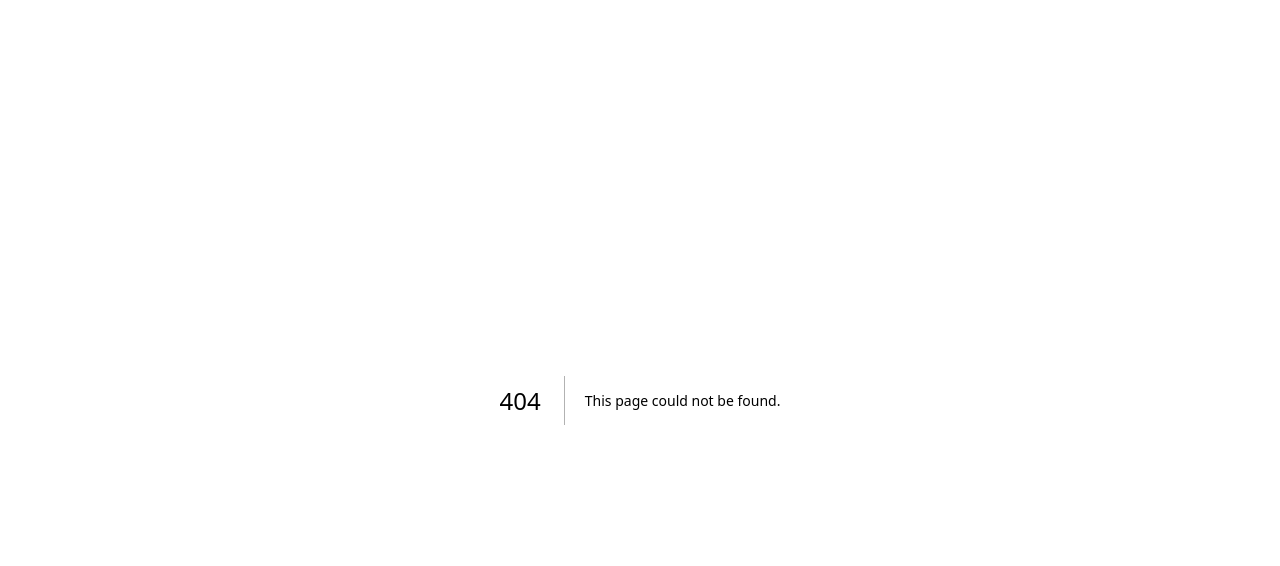
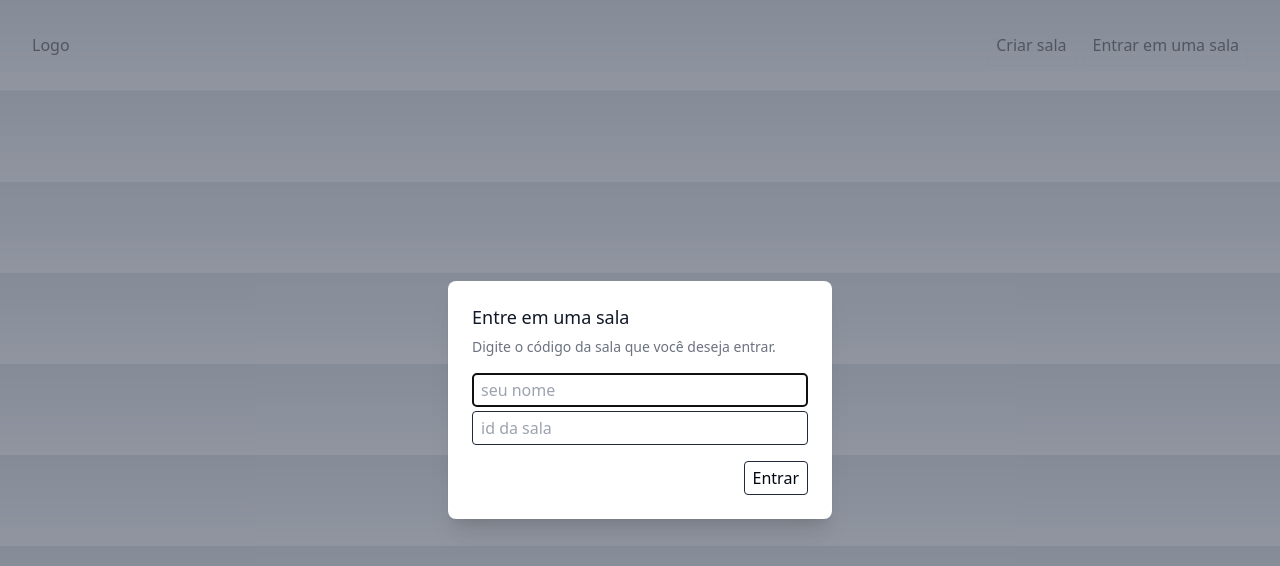
Before and after one commit to LeoUpperThrower4/jogo-da-vida, a Next.js app: page /room/1 in a window 1280 px wide. Before the commit this address had no page. Shown: the top 566 px of the page. Built offline with nearby package versions, Linux system fonts and the light colour scheme.

Commit message:
initial commit

```diff
--- /dev/null
+++ b/components/Header.tsx
@@ -0,0 +1,63 @@
+import Link from "next/link";
+import { Fragment, useState } from 'react'
+import { Dialog, Transition } from '@headlessui/react'
+
+export default function Header() {
+  const [joinRoomModalOpen, setJoinRoomModalOpen] = useState(true)
+  return (
+    <>
+      <header className="flex justify-between items-center px-8 py-6 border-b">
+        <Link href="/">Logo</Link>
+        <div className="flex items-center justify-center gap-2">
+          <button className="p-2 border rounded">Criar sala</button>
+          <button className="p-2 border rounded" onClick={() => setJoinRoomModalOpen(true)}>Entrar em uma sala</button>
+        </div>
+      </header>
+      <Transition.Root show={joinRoomModalOpen} as={Fragment}>
+        <Dialog as="div" className="relative z-10" onClose={setJoinRoomModalOpen}>
+          <Transition.Child
+            as={Fragment}
+            enter="ease-out duration-300"
+            enterFrom="opacity-0"
+            enterTo="opacity-100"
+            leave="ease-in duration-200"
+            leaveFrom="opacity-100"
+            leaveTo="opacity-0"
+          >
+            <div className="fixed inset-0 bg-gray-500 bg-opacity-75 transition-opacity" />
+          </Transition.Child>
+
+          <div className="fixed inset-0 z-10 overflow-y-auto">
+            <div className="flex min-h-full items-end justify-center p-4 text-center sm:items-center sm:p-0">
+              <Transition.Child
+                as={Fragment}
+                enter="ease-out duration-300"
+                enterFrom="opacity-0 translate-y-4 sm:translate-y-0 sm:scale-95"
+                enterTo="opacity-100 translate-y-0 sm:scale-100"
+                leave="ease-in duration-200"
+                leaveFrom="opacity-100 translate-y-0 sm:scale-100"
+                leaveTo="opacity-0 translate-y-4 sm:translate-y-0 sm:scale-95"
+              >
+                <Dialog.Panel className="relative transform overflow-hidden rounded-lg bg-white px-4 pb-4 pt-5 text-left shadow-xl transition-all sm:my-8 sm:w-full sm:max-w-sm sm:p-6">
+                  <Dialog.Title as="h3" className="text-lg leading-6 font-medium text-gray-900">
+                    Entre em uma sala
+                  </Dialog.Title>
+                  <div className="mt-2">
+                    <p className="text-sm text-gray-500">
+                      Digite o código da sala que você deseja entrar.
+                    </p>
+                  </div>
+                  <div className="flex flex-col my-4 text-black gap-1 h-full">
+                  <input placeholder="seu nome" className="border border-gray-800 px-2 py-1 rounded text-black" type="text" name="username" id="username" />
+                  <input placeholder="id da sala" className="border border-gray-800 px-2 py-1 rounded text-black" type="text" name="roomId" id="roomId" />
+                  </div>
+                  <button type="submit" className="ml-auto px-2 py-1 flex border border-gray-800 rounded flex-1 items-center justify-center text-gray-950">Entrar</button>
+                </Dialog.Panel>
+              </Transition.Child>
+            </div>
+          </div>
+        </Dialog>
+      </Transition.Root>
+    </>
+  )
+}
--- a/package.json
+++ b/package.json
@@ -9,6 +9,7 @@
     "lint": "next lint"
   },
   "dependencies": {
+    "@headlessui/react": "^1.7.15",
     "@types/node": "20.3.1",
     "@types/react": "18.2.12",
     "@types/react-dom": "18.2.5",
--- a/pages/index.tsx
+++ b/pages/index.tsx
@@ -1,118 +1,9 @@
-import Image from 'next/image'
-import { Inter } from 'next/font/google'
-
-const inter = Inter({ subsets: ['latin'] })
+import Header from "@/components/Header";
 
 export default function Home() {
   return (
-    <main
-      className={`flex min-h-screen flex-col items-center justify-between p-24 ${inter.className}`}
-    >
-      <div className="z-10 w-full max-w-5xl items-center justify-between font-mono text-sm lg:flex">
-        <p className="fixed left-0 top-0 flex w-full justify-center border-b border-gray-300 bg-gradient-to-b from-zinc-200 pb-6 pt-8 backdrop-blur-2xl dark:border-neutral-800 dark:bg-zinc-800/30 dark:from-inherit lg:static lg:w-auto  lg:rounded-xl lg:border lg:bg-gray-200 lg:p-4 lg:dark:bg-zinc-800/30">
-          Get started by editing&nbsp;
-          <code className="font-mono font-bold">pages/index.tsx</code>
-        </p>
-        <div className="fixed bottom-0 left-0 flex h-48 w-full items-end justify-center bg-gradient-to-t from-white via-white dark:from-black dark:via-black lg:static lg:h-auto lg:w-auto lg:bg-none">
-          <a
-            className="pointer-events-none flex place-items-center gap-2 p-8 lg:pointer-events-auto lg:p-0"
-            href="https://vercel.com?utm_source=create-next-app&utm_medium=default-template-tw&utm_campaign=create-next-app"
-            target="_blank"
-            rel="noopener noreferrer"
-          >
-            By{' '}
-            <Image
-              src="/vercel.svg"
-              alt="Vercel Logo"
-              className="dark:invert"
-              width={100}
-              height={24}
-              priority
-            />
-          </a>
-        </div>
-      </div>
-
-      <div className="relative flex place-items-center before:absolute before:h-[300px] before:w-[480px] before:-translate-x-1/2 before:rounded-full before:bg-gradient-radial before:from-white before:to-transparent before:blur-2xl before:content-[''] after:absolute after:-z-20 after:h-[180px] after:w-[240px] after:translate-x-1/3 after:bg-gradient-conic after:from-sky-200 after:via-blue-200 after:blur-2xl after:content-[''] before:dark:bg-gradient-to-br before:dark:from-transparent before:dark:to-blue-700/10 after:dark:from-sky-900 after:dark:via-[#0141ff]/40 before:lg:h-[360px]">
-        <Image
-          className="relative dark:drop-shadow-[0_0_0.3rem_#ffffff70] dark:invert"
-          src="/next.svg"
-          alt="Next.js Logo"
-          width={180}
-          height={37}
-          priority
-        />
-      </div>
-
-      <div className="mb-32 grid text-center lg:mb-0 lg:grid-cols-4 lg:text-left">
-        <a
-          href="https://nextjs.org/docs?utm_source=create-next-app&utm_medium=default-template-tw&utm_campaign=create-next-app"
-          className="group rounded-lg border border-transparent px-5 py-4 transition-colors hover:border-gray-300 hover:bg-gray-100 hover:dark:border-neutral-700 hover:dark:bg-neutral-800/30"
-          target="_blank"
-          rel="noopener noreferrer"
-        >
-          <h2 className={`mb-3 text-2xl font-semibold`}>
-            Docs{' '}
-            <span className="inline-block transition-transform group-hover:translate-x-1 motion-reduce:transform-none">
-              -&gt;
-            </span>
-          </h2>
-          <p className={`m-0 max-w-[30ch] text-sm opacity-50`}>
-            Find in-depth information about Next.js features and API.
-          </p>
-        </a>
-
-        <a
-          href="https://nextjs.org/learn?utm_source=create-next-app&utm_medium=default-template-tw&utm_campaign=create-next-app"
-          className="group rounded-lg border border-transparent px-5 py-4 transition-colors hover:border-gray-300 hover:bg-gray-100 hover:dark:border-neutral-700 hover:dark:bg-neutral-800/30"
-          target="_blank"
-          rel="noopener noreferrer"
-        >
-          <h2 className={`mb-3 text-2xl font-semibold`}>
-            Learn{' '}
-            <span className="inline-block transition-transform group-hover:translate-x-1 motion-reduce:transform-none">
-              -&gt;
-            </span>
-          </h2>
-          <p className={`m-0 max-w-[30ch] text-sm opacity-50`}>
-            Learn about Next.js in an interactive course with&nbsp;quizzes!
-          </p>
-        </a>
-
-        <a
-          href="https://vercel.com/templates?framework=next.js&utm_source=create-next-app&utm_medium=default-template-tw&utm_campaign=create-next-app"
-          className="group rounded-lg border border-transparent px-5 py-4 transition-colors hover:border-gray-300 hover:bg-gray-100 hover:dark:border-neutral-700 hover:dark:bg-neutral-800/30"
-          target="_blank"
-          rel="noopener noreferrer"
-        >
-          <h2 className={`mb-3 text-2xl font-semibold`}>
-            Templates{' '}
-            <span className="inline-block transition-transform group-hover:translate-x-1 motion-reduce:transform-none">
-              -&gt;
-            </span>
-          </h2>
-          <p className={`m-0 max-w-[30ch] text-sm opacity-50`}>
-            Discover and deploy boilerplate example Next.js&nbsp;projects.
-          </p>
-        </a>
-
-        <a
-          href="https://vercel.com/new?utm_source=create-next-app&utm_medium=default-template-tw&utm_campaign=create-next-app"
-          className="group rounded-lg border border-transparent px-5 py-4 transition-colors hover:border-gray-300 hover:bg-gray-100 hover:dark:border-neutral-700 hover:dark:bg-neutral-800/30"
-          target="_blank"
-          rel="noopener noreferrer"
-        >
-          <h2 className={`mb-3 text-2xl font-semibold`}>
-            Deploy{' '}
-            <span className="inline-block transition-transform group-hover:translate-x-1 motion-reduce:transform-none">
-              -&gt;
-            </span>
-          </h2>
-          <p className={`m-0 max-w-[30ch] text-sm opacity-50`}>
-            Instantly deploy your Next.js site to a shareable URL with Vercel.
-          </p>
-        </a>
-      </div>
+    <main>
+      <Header />
     </main>
   )
 }
--- /dev/null
+++ b/pages/room/[slug].tsx
@@ -0,0 +1,12 @@
+import Header from "@/components/Header";
+import { useRouter } from "next/router";
+
+export default function Room() {
+  const router = useRouter()
+  const { slug: roomId } = router.query
+  return (
+    <main>
+      <Header />
+    </main>
+  )
+}
```
Also changed, not shown: 1 other file (tests, documents, lock files or other folders).
